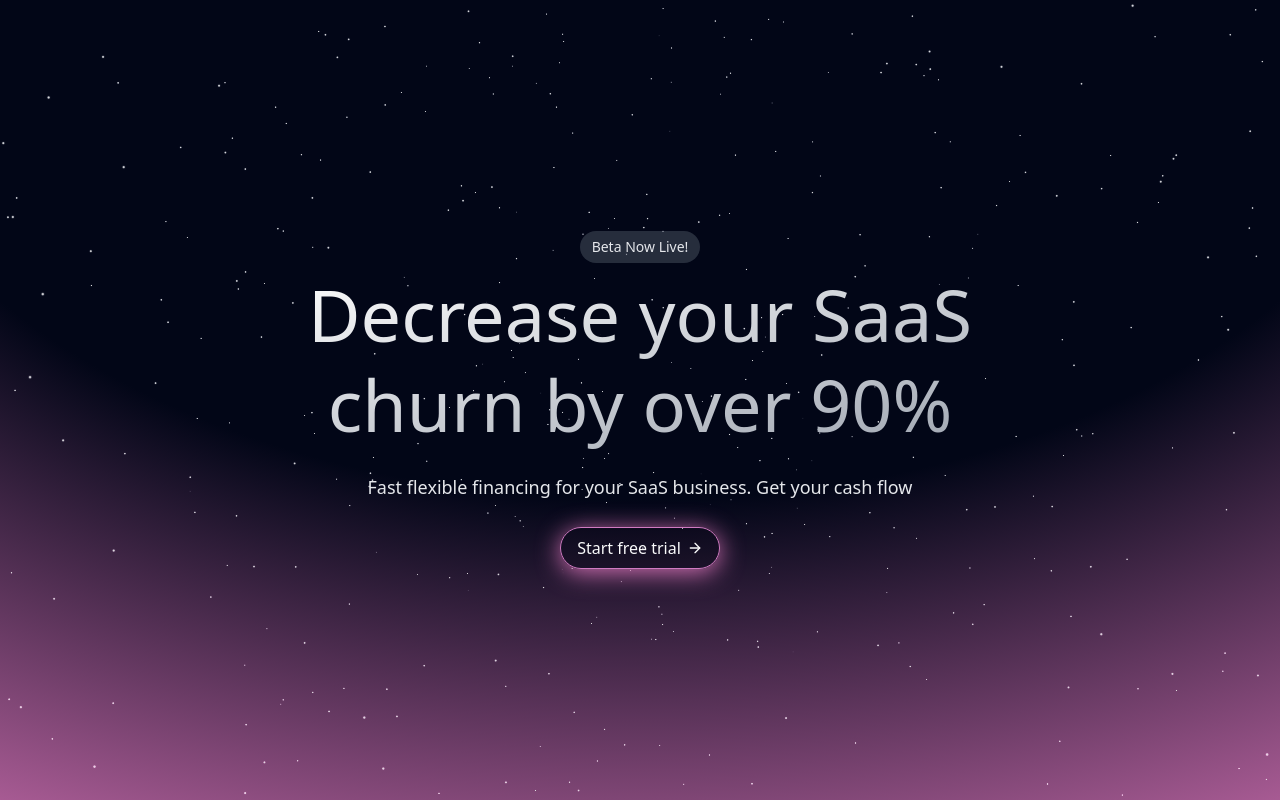
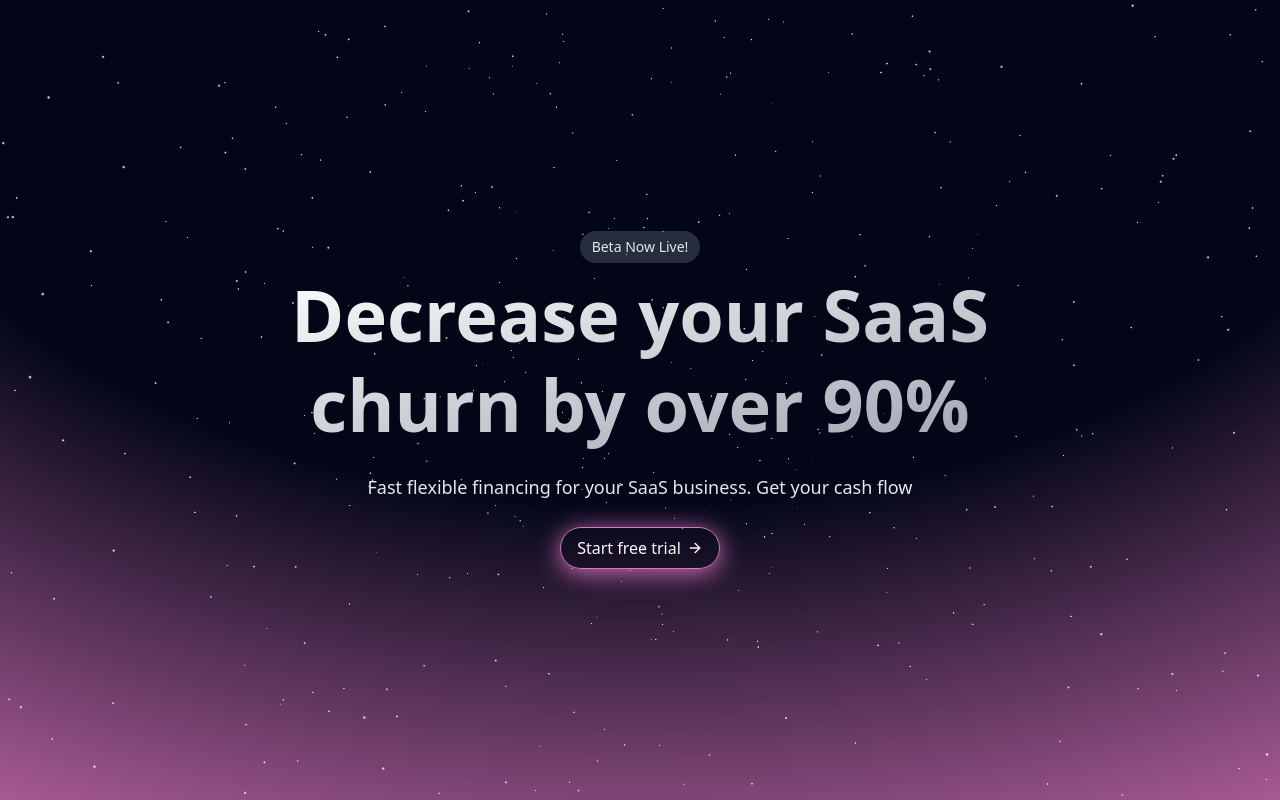
Before and after one commit to Romit77/DAX, a React (Vite) app: page / in a window 1280 px wide. Shown: the top 800 px of the page. Built offline with nearby package versions, Linux system fonts and the light colour scheme.

Commit message:
ui  changes

```diff
--- a/src/Components/AuroraHero.jsx
+++ b/src/Components/AuroraHero.jsx
@@ -38,10 +38,10 @@
         <span className="mb-1.5 inline-block rounded-full bg-gray-600/50 px-3 py-1.5 text-sm">
           Beta Now Live!
         </span>
-        <h1 className="max-w-3xl bg-gradient-to-br from-white to-gray-400 bg-clip-text text-center text-3xl font-medium leading-tight text-transparent sm:text-5xl sm:leading-tight md:text-7xl md:leading-tight">
+        <h1 className="max-w-3xl bg-gradient-to-br from-white to-gray-400 bg-clip-text text-center text-3xl font-bold leading-tight text-transparent sm:text-5xl sm:leading-tight md:text-7xl md:leading-tight ">
           Decrease your SaaS churn by over 90%
         </h1>
-        <p className="my-6 max-w-xl text-center text-base leading-relaxed md:text-lg md:leading-relaxed">
+        <p className="my-6 max-w-xl text-center text-base leading-relaxed md:text-lg md:leading-relaxed ">
           Fast flexible financing for your SaaS business. Get your cash flow
         </p>
         <motion.button
```
